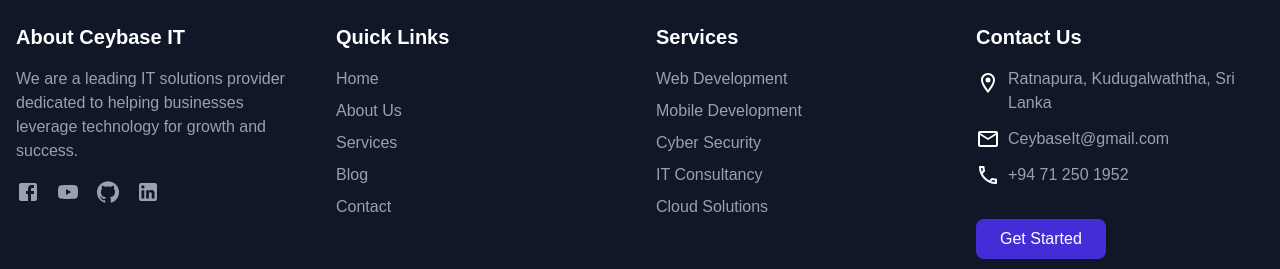
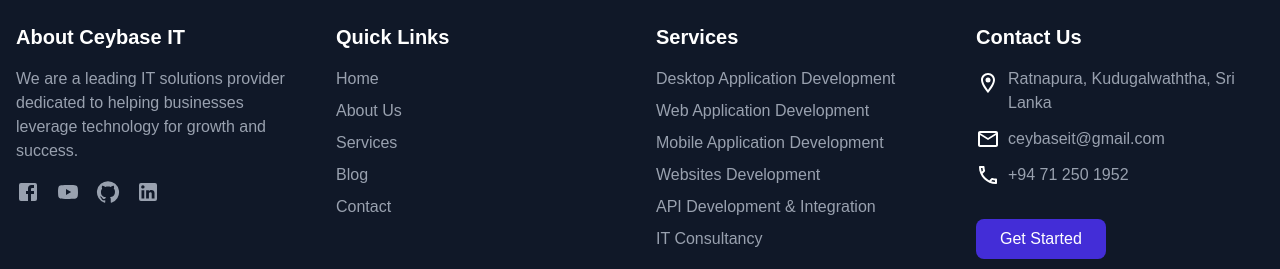
Before and after one commit to DMS-ranil/test-ceybaseit-web, a Next.js app: page /test-ceybaseit-web/ in a window 1280 px wide. Shown: the part 5835-6104 px from the top of the page. Built offline with nearby package versions, Linux system fonts and the light colour scheme.

Commit message:
Update page.tsx

```diff
--- a/src/app/page.tsx
+++ b/src/app/page.tsx
@@ -791,11 +791,12 @@ export default function Home() {
             <div>
               <h3 className="text-xl font-bold mb-4">Services</h3>
               <ul className="space-y-2">
-                <li><a href="#" className="text-gray-400 hover:text-white transition">Web Development</a></li>
-                <li><a href="#" className="text-gray-400 hover:text-white transition">Mobile Development</a></li>
-                <li><a href="#" className="text-gray-400 hover:text-white transition">Cyber Security</a></li>
+                <li><a href="#" className="text-gray-400 hover:text-white transition">Desktop Application Development</a></li>
+                <li><a href="#" className="text-gray-400 hover:text-white transition">Web Application Development</a></li>
+                <li><a href="#" className="text-gray-400 hover:text-white transition">Mobile Application Development</a></li>
+                <li><a href="#" className="text-gray-400 hover:text-white transition">Websites Development</a></li>
+                <li><a href="#" className="text-gray-400 hover:text-white transition">API Development & Integration</a></li>
                 <li><a href="#" className="text-gray-400 hover:text-white transition">IT Consultancy</a></li>
-                <li><a href="#" className="text-gray-400 hover:text-white transition">Cloud Solutions</a></li>
               </ul>
             </div>
 
@@ -808,7 +809,7 @@ export default function Home() {
                 </li>
                 <li className="flex items-center">
                   <MailOutlined className="mr-2" />
-                  <a href="mailto:CeybaseIt@gmail.com" className="text-gray-400 hover:text-white transition">CeybaseIt@gmail.com</a>
+                  <a href="mailto:CeybaseIt@gmail.com" className="text-gray-400 hover:text-white transition">ceybaseit@gmail.com</a>
                 </li>
                 <li className="flex items-center">
                   <PhoneOutlined className="mr-2" />
```
